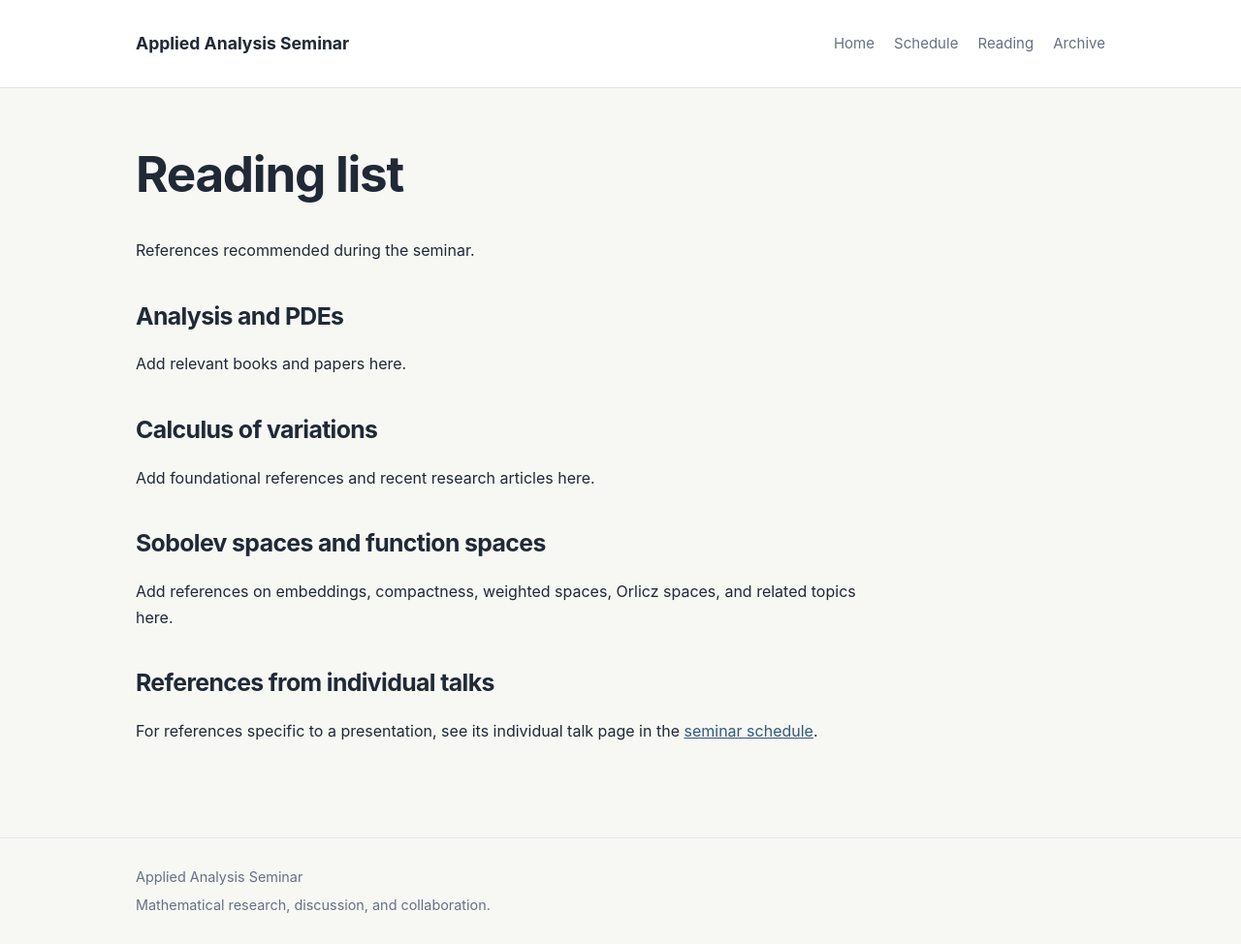
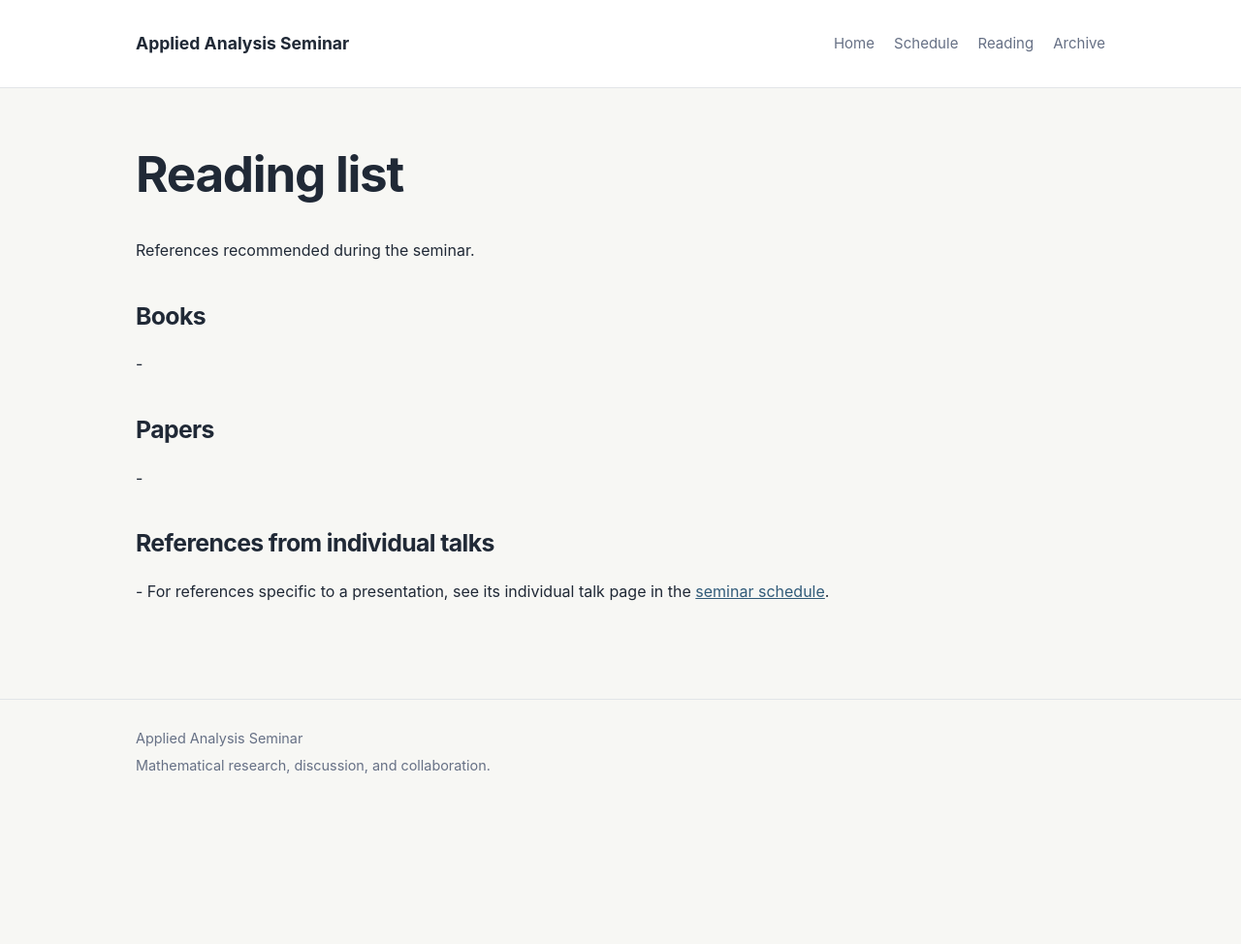
Before and after one commit to gvpantazis/math-seminar, a Jekyll site: the page built from bibliography.md, in a window 1280 px wide. Shown: the whole page at 97% size. Built offline with Jekyll 4.4.1, drawn with Linux system fonts in a browser that asks for light colours; after the commit the page ends 900 px from its top, so only the background shows below that.

Commit message:
Update bibliography.md

```diff
--- a/bibliography.md
+++ b/bibliography.md
@@ -5,23 +5,13 @@ permalink: /bibliography/
 ---
 
 # Reading list
-
 References recommended during the seminar.
 
-## Analysis and PDEs
-
-Add relevant books and papers here.
-
-## Calculus of variations
-
-Add foundational references and recent research articles here.
-
-## Sobolev spaces and function spaces
-
-Add references on embeddings, compactness, weighted spaces,
-Orlicz spaces, and related topics here.
-
+## Books
+-
+## Papers
+-
 ## References from individual talks
-
+-
 For references specific to a presentation, see its individual
 talk page in the [seminar schedule]({{ '/schedule/' | relative_url }}).
```
